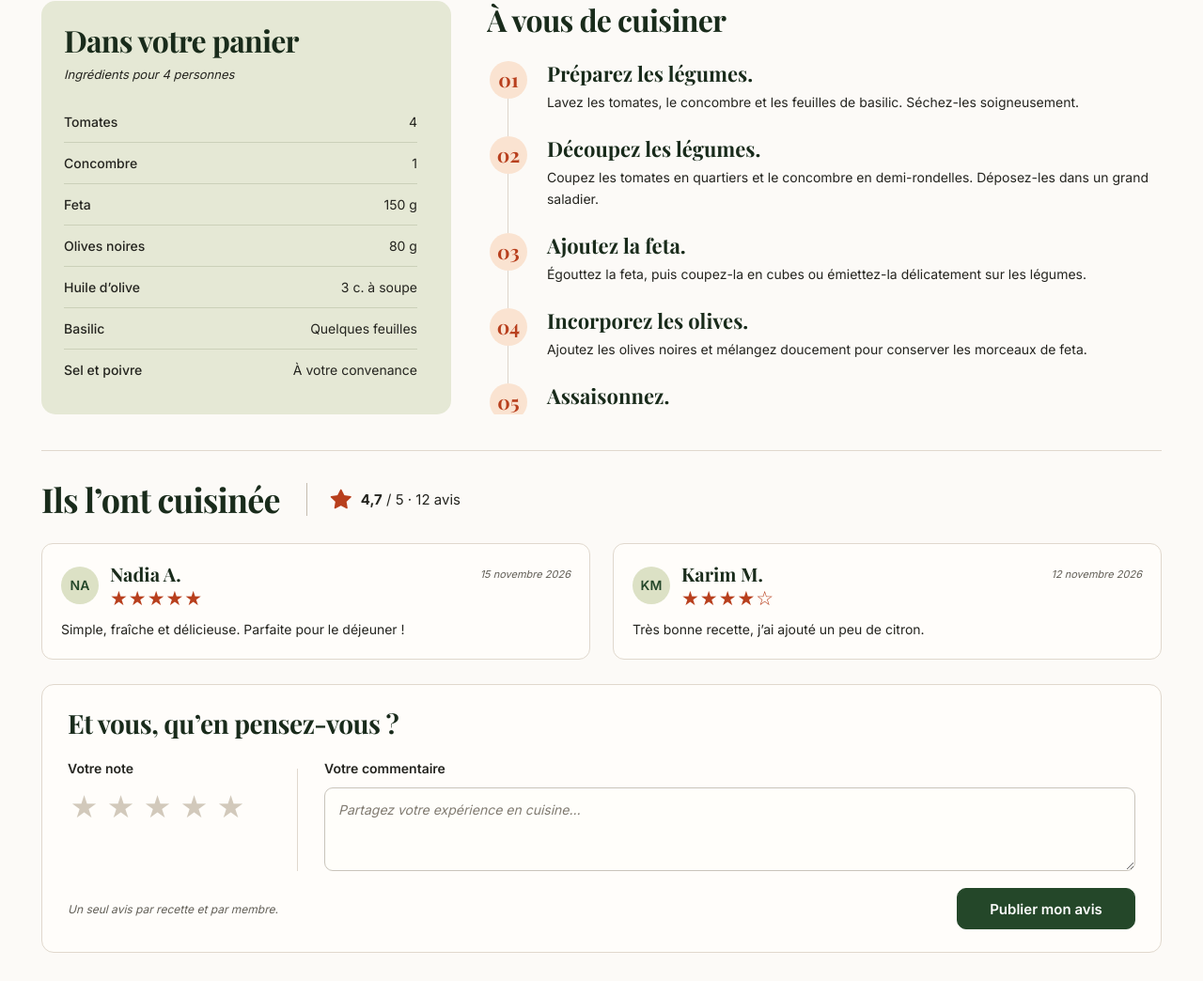
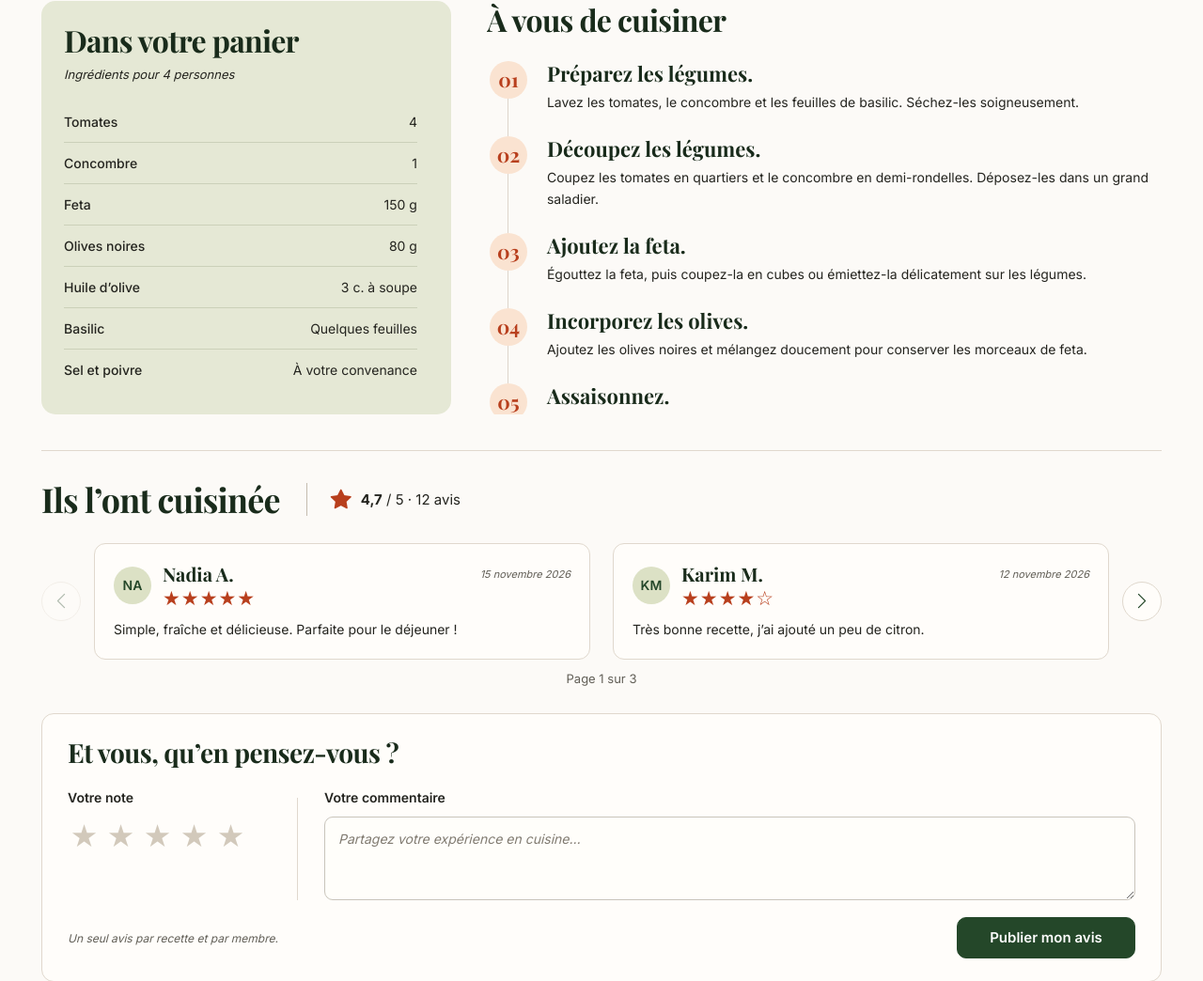
Before and after one commit to salma-akajou/Saveurs-Maison, a PHP site: page /public/recette.html in a window 1280 px wide. Shown: the part 642-1686 px from the top of the page at 94% size. Run offline with PHP 8.4, Linux system fonts and the light colour scheme; some web fonts are replaced.

Commit message:
Paginate reviews with prev/next arrows instead of an ever-growing list
The reviews grid used to show every review stacked, pushing the review
form further down as reviews pile up. Now it's a simple carousel: 2
reviews per page (6 demo reviews across 3 pages), with left/right arrow
buttons and a "Page X sur Y" indicator. Plain JS (dataset + hidden
attribute), no library.

```diff
--- a/Conception/maquettes/assets/css/style.css
+++ b/Conception/maquettes/assets/css/style.css
@@ -3795,12 +3795,60 @@ button:focus-visible {
   font-size: 22px;
 }
 
+.rd-reviews-carousel {
+  display: flex;
+  align-items: center;
+  gap: 14px;
+
+  margin-bottom: 10px;
+}
+
 .rd-reviews-grid {
   display: grid;
   grid-template-columns: repeat(2, minmax(0, 1fr));
   gap: 24px;
 
-  margin-bottom: 26px;
+  flex: 1;
+  min-width: 0;
+}
+
+.rd-reviews-arrow {
+  display: inline-flex;
+  flex-shrink: 0;
+  align-items: center;
+  justify-content: center;
+
+  width: 42px;
+  height: 42px;
+
+  border: 1px solid var(--rd-border);
+  border-radius: 50%;
+
+  background: #fffdfa;
+  color: var(--rd-green);
+
+  font-size: 19px;
+  line-height: 1;
+
+  cursor: pointer;
+  transition: background-color 0.2s ease;
+}
+
+.rd-reviews-arrow:hover:not(:disabled) {
+  background: #eef1e2;
+}
+
+.rd-reviews-arrow:disabled {
+  opacity: 0.35;
+  cursor: not-allowed;
+}
+
+.rd-reviews-page-indicator {
+  margin: 0 0 26px;
+
+  color: var(--rd-muted);
+  font-size: 13px;
+  text-align: center;
 }
 
 .rd-review-card {
@@ -4238,11 +4286,21 @@ button:focus-visible {
     font-size: 14px;
   }
 
+  .rd-reviews-carousel {
+    gap: 8px;
+  }
+
   .rd-reviews-grid {
     grid-template-columns: minmax(0, 1fr);
     gap: 16px;
   }
 
+  .rd-reviews-arrow {
+    width: 36px;
+    height: 36px;
+    font-size: 16px;
+  }
+
   .rd-review-card {
     padding: 18px;
   }
--- a/Conception/maquettes/public/recette.html
+++ b/Conception/maquettes/public/recette.html
@@ -319,10 +319,27 @@
           </p>
         </div>
 
-        <!-- Exemples de deux avis -->
-        <div class="rd-reviews-grid">
+        <!--
+          Carrousel d'avis : n'affiche que quelques avis à la fois,
+          avec des flèches pour parcourir les autres, pour que la liste
+          ne pousse jamais le formulaire plus bas même si une recette
+          a beaucoup d'avis. Pagination gérée en JavaScript simple
+          (data-page sur chaque carte, voir le script en bas de page).
+        -->
+        <div class="rd-reviews-carousel">
 
-          <article class="rd-review-card">
+          <button
+            type="button"
+            class="rd-reviews-arrow rd-reviews-prev"
+            aria-label="Avis précédents"
+            disabled
+          >
+            <i class="bi bi-chevron-left" aria-hidden="true"></i>
+          </button>
+
+          <div class="rd-reviews-grid" id="avis-grid">
+
+            <article class="rd-review-card" data-page="0">
 
               <div class="rd-review-header">
 
@@ -348,7 +365,7 @@
 
             </article>
 
-          <article class="rd-review-card">
+            <article class="rd-review-card" data-page="0">
 
               <div class="rd-review-header">
 
@@ -374,7 +391,124 @@
 
             </article>
 
+            <article class="rd-review-card" data-page="1" hidden>
+
+              <div class="rd-review-header">
+
+                <div class="rd-review-author">
+                  <span class="rd-avatar" aria-hidden="true">FB</span>
+
+                  <div>
+                    <h3>Fatima B.</h3>
+                    <div class="rd-review-stars" aria-label="Note : 5 sur 5">
+                      ★★★★★
                     </div>
+                  </div>
+                </div>
+
+                <time datetime="2026-11-09">9 novembre 2026</time>
+
+              </div>
+
+              <p>
+                Un classique réussi, toute la famille a adoré.
+              </p>
+
+            </article>
+
+            <article class="rd-review-card" data-page="1" hidden>
+
+              <div class="rd-review-header">
+
+                <div class="rd-review-author">
+                  <span class="rd-avatar" aria-hidden="true">YD</span>
+
+                  <div>
+                    <h3>Yanis D.</h3>
+                    <div class="rd-review-stars" aria-label="Note : 4 sur 5">
+                      ★★★★☆
+                    </div>
+                  </div>
+                </div>
+
+                <time datetime="2026-11-05">5 novembre 2026</time>
+
+              </div>
+
+              <p>
+                Très rafraîchissant, parfait pour l’été.
+              </p>
+
+            </article>
+
+            <article class="rd-review-card" data-page="2" hidden>
+
+              <div class="rd-review-header">
+
+                <div class="rd-review-author">
+                  <span class="rd-avatar" aria-hidden="true">CP</span>
+
+                  <div>
+                    <h3>Claire P.</h3>
+                    <div class="rd-review-stars" aria-label="Note : 5 sur 5">
+                      ★★★★★
+                    </div>
+                  </div>
+                </div>
+
+                <time datetime="2026-10-29">29 octobre 2026</time>
+
+              </div>
+
+              <p>
+                Simple et rapide à préparer, exactement ce que je cherchais.
+              </p>
+
+            </article>
+
+            <article class="rd-review-card" data-page="2" hidden>
+
+              <div class="rd-review-header">
+
+                <div class="rd-review-author">
+                  <span class="rd-avatar" aria-hidden="true">HT</span>
+
+                  <div>
+                    <h3>Hugo T.</h3>
+                    <div class="rd-review-stars" aria-label="Note : 4 sur 5">
+                      ★★★★☆
+                    </div>
+                  </div>
+                </div>
+
+                <time datetime="2026-10-22">22 octobre 2026</time>
+
+              </div>
+
+              <p>
+                Bonne recette, j’ai rajouté un peu d’oignon rouge.
+              </p>
+
+            </article>
+
+          </div>
+
+          <button
+            type="button"
+            class="rd-reviews-arrow rd-reviews-next"
+            aria-label="Avis suivants"
+          >
+            <i class="bi bi-chevron-right" aria-hidden="true"></i>
+          </button>
+
+        </div>
+
+        <p
+          class="rd-reviews-page-indicator"
+          id="avis-indicator"
+          role="status"
+          aria-live="polite"
+        ></p>
 
         <!-- FORMULAIRE : MEMBRE CONNECTÉ -->
         <div class="rd-review-form-panel">
@@ -548,6 +682,46 @@
     notes.forEach(input => {
       input.addEventListener("change", actualiserEtoiles);
     });
+
+    // Carrousel d'avis : affiche les avis page par page.
+    const cartesAvis = document.querySelectorAll(
+      "#avis-grid .rd-review-card"
+    );
+
+    const boutonPrecedent = document.querySelector(".rd-reviews-prev");
+    const boutonSuivant = document.querySelector(".rd-reviews-next");
+    const indicateurPage = document.getElementById("avis-indicator");
+
+    const nombreDePages =
+      Math.max(...Array.from(cartesAvis, carte =>
+        Number(carte.dataset.page)
+      )) + 1;
+
+    let pageActuelle = 0;
+
+    function afficherPageAvis() {
+      cartesAvis.forEach(carte => {
+        carte.hidden = Number(carte.dataset.page) !== pageActuelle;
+      });
+
+      boutonPrecedent.disabled = pageActuelle === 0;
+      boutonSuivant.disabled = pageActuelle === nombreDePages - 1;
+
+      indicateurPage.textContent =
+        `Page ${pageActuelle + 1} sur ${nombreDePages}`;
+    }
+
+    boutonPrecedent.addEventListener("click", () => {
+      pageActuelle = Math.max(0, pageActuelle - 1);
+      afficherPageAvis();
+    });
+
+    boutonSuivant.addEventListener("click", () => {
+      pageActuelle = Math.min(nombreDePages - 1, pageActuelle + 1);
+      afficherPageAvis();
+    });
+
+    afficherPageAvis();
   </script>
 
 </body>
```
Lines whose indentation alone changed are shown as unchanged.
